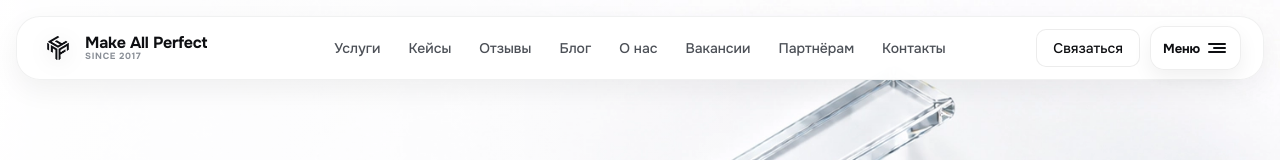
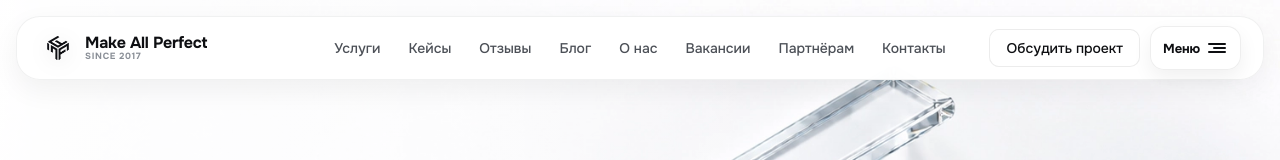
Before and after one commit to makeallperfectcompany/map2, a Next.js app: page / in a window 1280 px wide. Shown: the top 160 px of the page. Built offline with nearby package versions, Linux system fonts and the light colour scheme.

Commit message:
feat: change overlay CTA from 'Связаться' to 'Обсудить проект'

```diff
--- a/src/components/layout/Header.tsx
+++ b/src/components/layout/Header.tsx
@@ -67,7 +67,7 @@ export default function Header({ menuOpen, onBurgerClick }: HeaderProps) {
           </a>
 
           <a href="#" className={styles.overlayCta}>
-            Связаться
+            Обсудить проект
           </a>
         </nav>
       </div>
@@ -100,7 +100,7 @@ export default function Header({ menuOpen, onBurgerClick }: HeaderProps) {
         </nav>
 
         <div className={styles.navRight}>
-          <a href="#" className={styles.navCta}>Связаться</a>
+          <a href="#" className={styles.navCta}>Обсудить проект</a>
           <button
             className={`${styles.heroBurger}${menuOpen ? " " + styles.menuOpen : ""}`}
             onClick={onBurgerClick}
```
